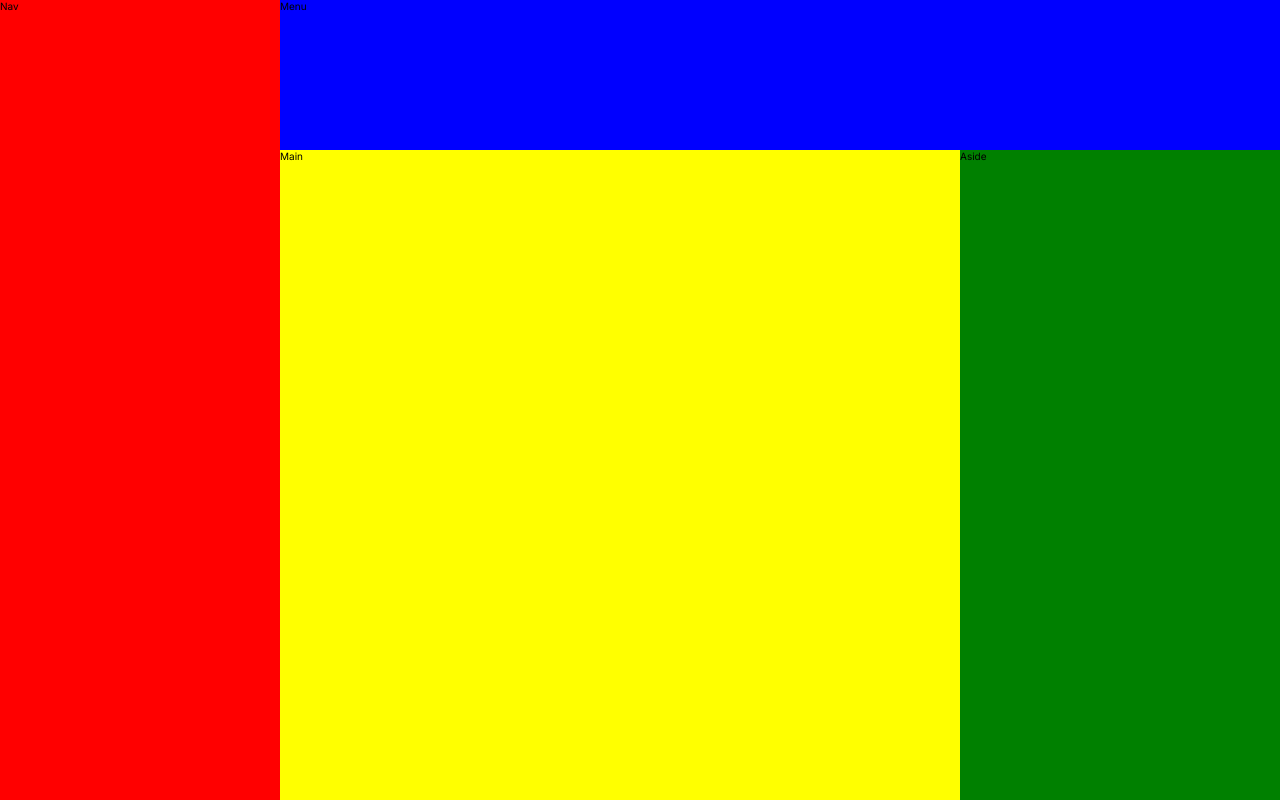
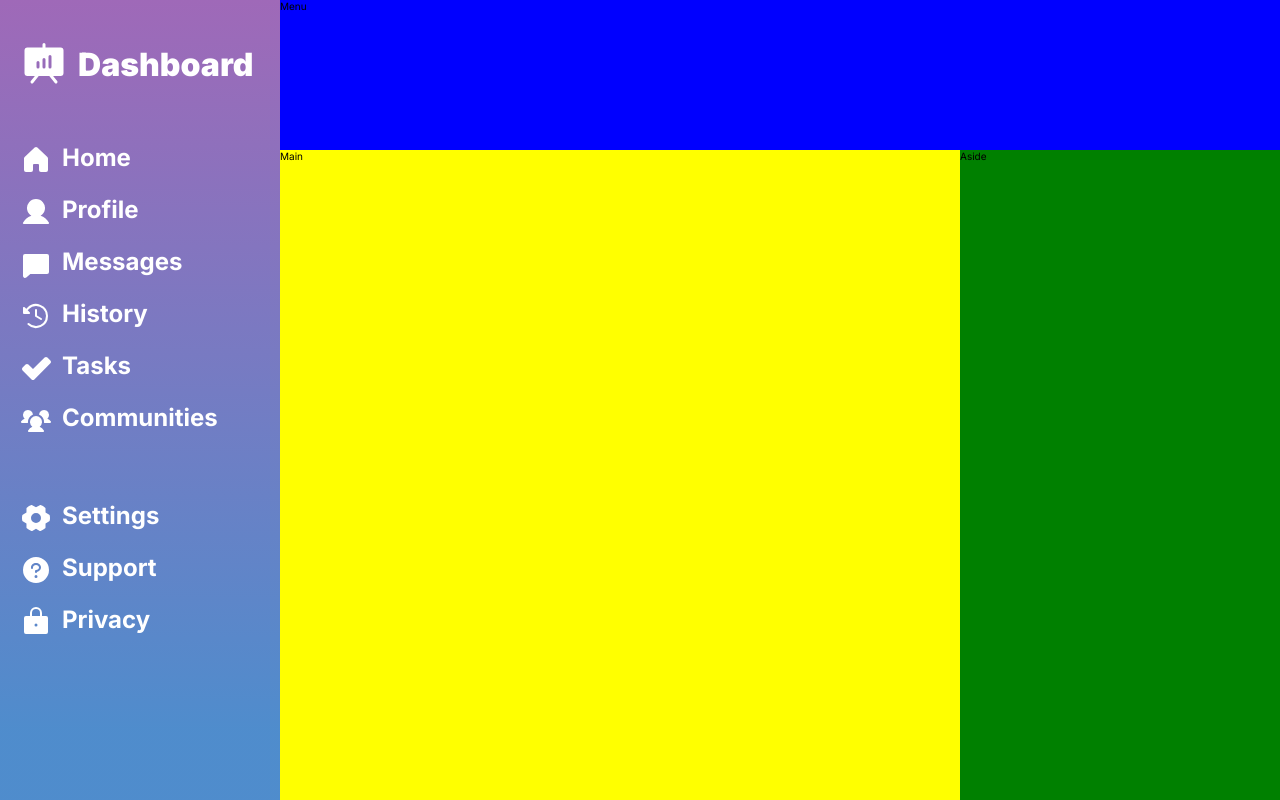
Before and after one commit to ahmediramadan01/admin-dashboard, a plain HTML site: page index.html in a window 1280 px wide. Drawn offline with Linux system fonts and the light colour scheme.

Commit message:
Build navigation section

```diff
--- a/index.html
+++ b/index.html
@@ -13,7 +13,52 @@
         <title>Admin Dashboard</title>
     </head>
     <body>
-        <nav class="nav">Nav</nav>
+        <nav class="nav">
+            <figure class="dashboard-logo">
+                <img src="./images/icons/dashboard-icon.svg" alt="Admin Dashboard icon" class="dashboard-logo__icon" />
+                <figcaption class="dashboard-logo__title">Dashboard</figcaption>
+            </figure>
+            <ul class="nav__links">
+                <li>
+                    <img src="./images/icons/home-icon.svg" alt="Home icon" class="nav__icon" />
+                    <a href="#" class="nav__link">Home</a>
+                </li>
+                <li>
+                    <img src="./images/icons/profile-icon.svg" alt="Profile icon" class="nav__icon" />
+                    <a href="#" class="nav__link">Profile</a>
+                </li>
+                <li>
+                    <img src="./images/icons/msg-icon.svg" alt="Messages icon" class="nav__icon" />
+                    <a href="#" class="nav__link">Messages</a>
+                </li>
+                <li>
+                    <img src="./images/icons/history-icon.svg" alt="History icon" class="nav__icon" />
+                    <a href="#" class="nav__link">History</a>
+                </li>
+                <li>
+                    <img src="./images/icons/tasks-icon.svg" alt="Tasks icon" class="nav__icon" />
+                    <a href="#" class="nav__link">Tasks</a>
+                </li>
+                <li>
+                    <img src="./images/icons/communities-icon.svg" alt="Communities icon" class="nav__icon" />
+                    <a href="#" class="nav__link">Communities</a>
+                </li>
+            </ul>
+            <ul class="nav__links">
+                <li>
+                    <img src="./images/icons/settings-icon.svg" alt="Settings icon" class="nav__icon" />
+                    <a href="#" class="nav__link">Settings</a>
+                </li>
+                <li>
+                    <img src="./images/icons/support-icon.svg" alt="Support icon" class="nav__icon" />
+                    <a href="#" class="nav__link">Support</a>
+                </li>
+                <li>
+                    <img src="./images/icons/privacy-icon.svg" alt="Privacy icon" class="nav__icon" />
+                    <a href="#" class="nav__link">Privacy</a>
+                </li>
+            </ul>
+        </nav>
         <menu class="menu">Menu</menu>
         <main class="main">Main</main>
         <aside class="aside">Aside</aside>
--- a/style.css
+++ b/style.css
@@ -32,7 +32,49 @@ a {
 
 .nav {
     grid-row: 1/-1;
-    background-color: red;
+    background: linear-gradient(180deg, #9f69b8 0%, #4d8bccfc 91.15%);
+    padding: 4rem 2rem;
+    color: #fff;
+}
+
+.dashboard-logo {
+    display: flex;
+    align-items: center;
+    gap: 1rem;
+    margin-bottom: 5.5rem;
+}
+
+.dashboard-logo__title {
+    font-size: 3.2rem;
+    font-weight: 900;
+}
+
+.nav__links:not(:last-child) {
+    margin-bottom: 6.4rem;
+}
+
+.nav__links li {
+    display: flex;
+    align-items: center;
+    gap: 1rem;
+}
+
+.nav__links li:not(:last-child) {
+    margin-bottom: 1.8rem;
+}
+
+.nav__link:link,
+.nav__link:visited {
+    font-size: 2.4rem;
+    font-weight: 700;
+    border-bottom: 3px solid transparent;
+    padding-bottom: 0.2rem;
+    transition: all 0.3s;
+}
+
+.nav__link:hover,
+.nav__link:active {
+    border-bottom: 3px solid currentColor;
 }
 
 /* Menu */
```
Also changed, not shown: images/icons/communities-icon.svg (added), images/icons/history-icon.svg (added), images/icons/home-icon.svg (added), images/icons/msg-icon.svg (added), images/icons/privacy-icon.svg (added), images/icons/profile-icon.svg (added), images/icons/settings-icon.svg (added), images/icons/support-icon.svg (added), images/icons/tasks-icon.svg (added).
